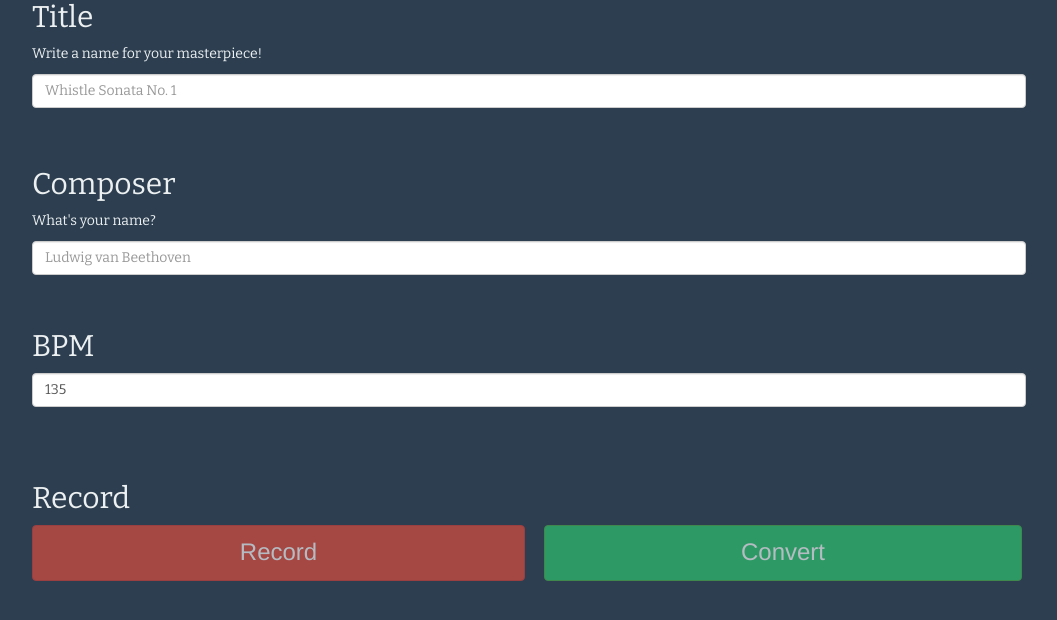
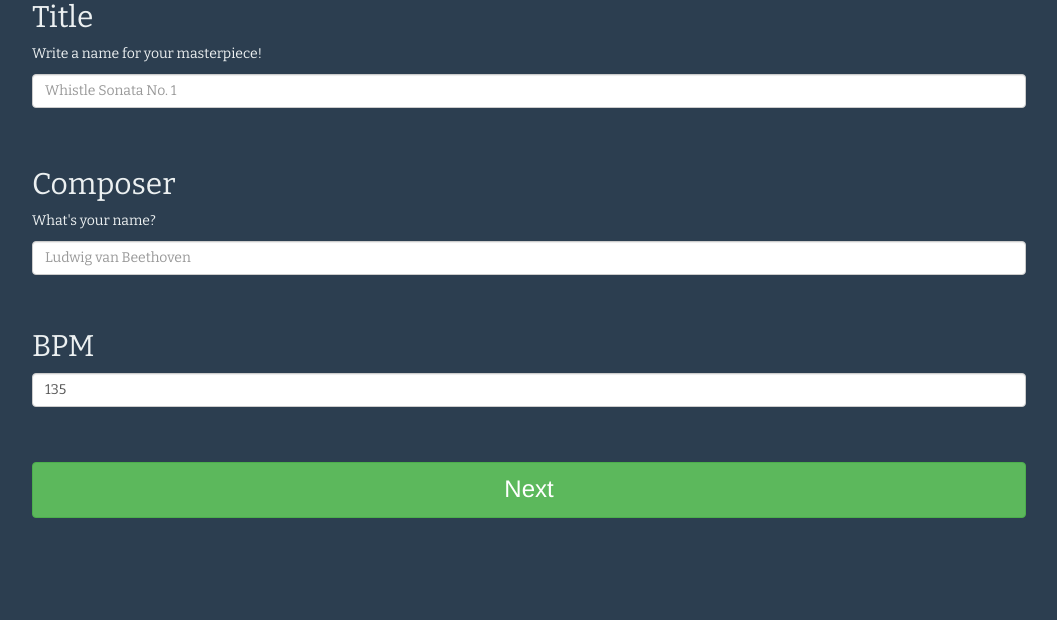
Before and after one commit to AcroMace/whistlesheet, a Flask app: page / in a window 1280 px wide. Shown: the part 145-765 px from the top of the page, without its empty margins (111-1168 px from the left). Run offline with Flask 2, Linux system fonts and the light colour scheme.

Commit message:
Split to a recording page

```diff
--- a/static/css/application.css
+++ b/static/css/application.css
@@ -50,12 +50,12 @@ input {
 	padding-right: 4px;
 }
 
-.btn-record {
+.btn {
 	width: 100%;
 	height: 4em;
 }
 
-.btn-record h3 {
+.btn h3 {
 	margin-top: 0.32em;
 }
 
--- a/static/js/application.js
+++ b/static/js/application.js
@@ -115,6 +115,12 @@ function convert() {
 	sheetify();
 };
 
+// Calle when the next button on the information screen is pressed
+function infoNext() {
+	$("#information-container").hide();
+	$("#record-container").show();
+}
+
 // Displays an error message for unsupported browsers
 function displayUnsupportedBrowser() {
 	$("#error-container").html('<div class="alert" role="alert"><strong>Your browser is not supported.</strong> Please try <a href="https://www.google.com/chrome/browser/">Chrome</a> or <a href="https://www.mozilla.org/en-US/firefox/new/">Firefox</a>.</div><br>');
@@ -128,6 +134,9 @@ window.onload = function init() {
 	// Button event bindings and initial disabling
 	recordButton.click(record).attr('disabled', 'disabled');
 	convertButton.click(convert).attr('disabled', 'disabled');
+	// Set up information next button
+	$("#record-container").hide();
+	$("#info-next-button").click(infoNext);
 	// Checks that getUserMedia is supported, raises an error if not
 	if (!navigator.getUserMedia) {
         navigator.getUserMedia = navigator.webkitGetUserMedia || navigator.mozGetUserMedia;
--- a/templates/index.html
+++ b/templates/index.html
@@ -14,6 +14,7 @@
       </div>
       <br>
       <div id="error-container"></div>
+      <div id="information-container">
         <div id="header-container" class="form-group">
           <h2>Title</h2>
           <p>Write a name for your masterpiece!</p>
@@ -28,15 +29,16 @@
           <h2>BPM</h2>
           <input id="input-bpm" class="form-control" type=number value=135 name=bpm>
         </div>
-      <br>
-      <br>
+        <br><br>
+        <div id="info-next-button" type="button" class="btn btn-success"><h3>Next</h3></div>
+      </div>
       <div id="record-container">
         <h2>Record</h2>
         <div id="record-button-container" class="col-xs-6">
-          <div id="record-button" class="btn btn-default btn-danger btn-record"><h3>Record</h3></div>
+          <div id="record-button" class="btn btn-danger btn-record"><h3>Record</h3></div>
         </div>
         <div id="convert-button-container" class="col-xs-6">
-          <div id="convert-button" class="btn btn-default btn-success btn-record"><h3>Convert</h3></div>
+          <div id="convert-button" class="btn btn-success btn-record"><h3>Convert</h3></div>
         </div>
       </div>
       <div id="upload-container"></div>
```
Lines whose indentation alone changed are shown as unchanged.
